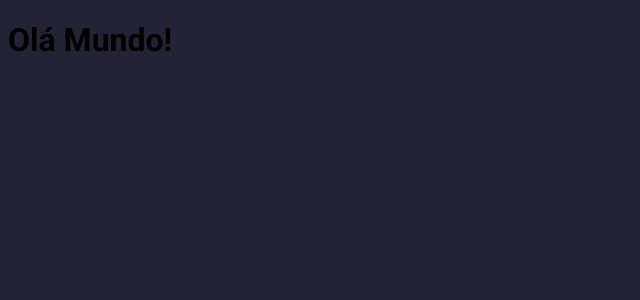
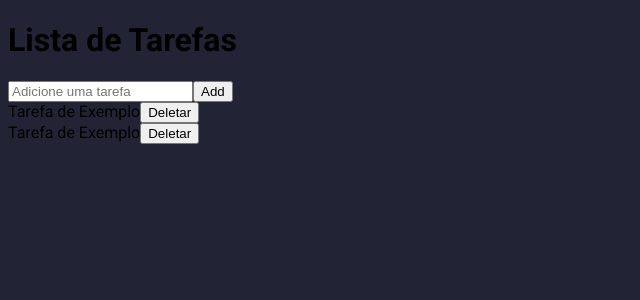
Before and after one commit to sergiomerces/lista-tarefas, a React (Vite) app: page / in a window 1280 px wide. Shown: the top 300 px of the page, without its empty margins (0-640 px from the left). Built offline with nearby package versions, Linux system fonts and the light colour scheme.

Commit message:
elementos iniciais do projeto

```diff
--- a/src/TodoList.jsx
+++ b/src/TodoList.jsx
@@ -2,7 +2,28 @@ import React from 'react';
 import "./TodoList.css";
 
 function TodoList() {
-    return (<h1>Olá Mundo!</h1>)
+    return (
+        <div>
+            <h1>Lista de Tarefas</h1>
+            <form>
+                <input
+                    type="text"
+                    placeholder="Adicione uma tarefa"
+                />
+                <button type="submit">Add</button>
+            </form>
+            <div className="lista-tarefas">
+                <div className="item">
+                    <span>Tarefa de Exemplo</span>
+                    <button>Deletar</button>
+                </div>
+                <div className="item-completo">
+                    <span>Tarefa de Exemplo</span>
+                    <button>Deletar</button>
+                </div>
+            </div>
+        </div>
+    )
 }
 
 export default TodoList;
```
